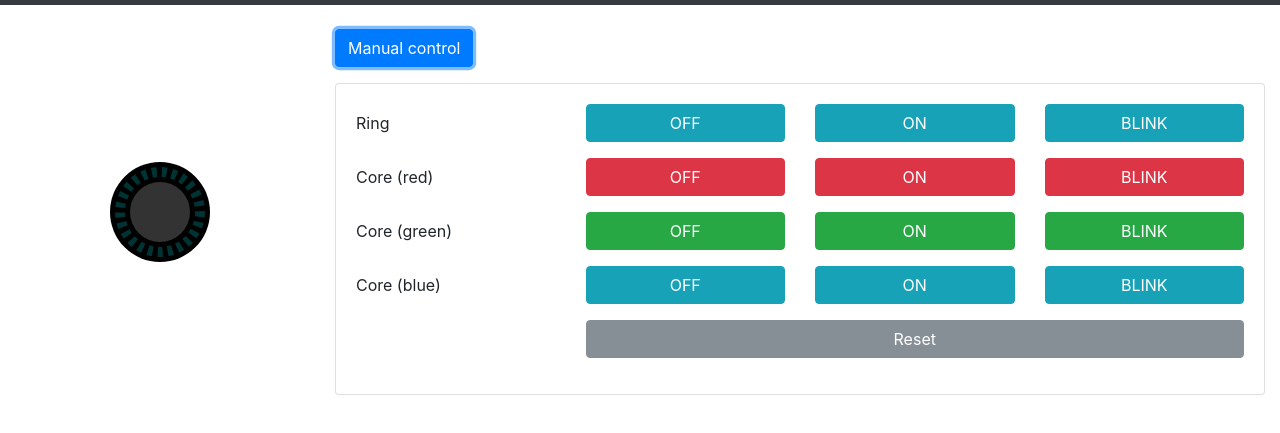
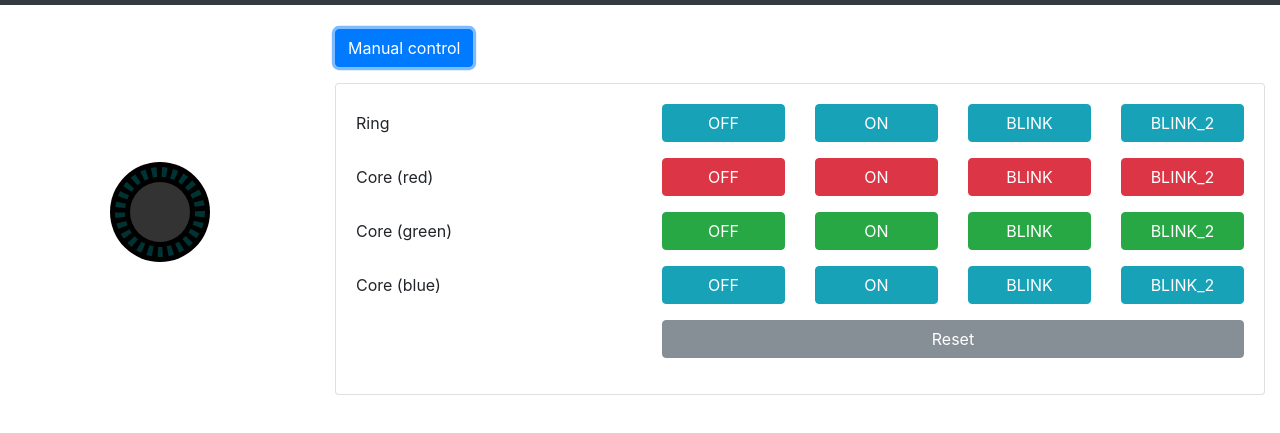
Before and after one commit to kapitanov/miot-arc-lamp, a plain HTML site: page www/index.html in a window 1280 px wide. Both pictures are taken after a click on the button "Manual control". Shown: the part 51-484 px from the top of the page. Drawn offline with nearby package versions, Linux system fonts and the light colour scheme; no server answers.

Commit message:
Added BLINK_2

```diff
--- a/www/index.html
+++ b/www/index.html
@@ -37,58 +37,70 @@
                     <div class="card card-body">
                         <form>
                             <div class="form-group row">
-                                <label class="col-3 col-form-label">Ring</label>
-                                <div class="col-3">
+                                <label class="col-4 col-form-label">Ring</label>
+                                <div class="col-2">
                                     <button type="button" class="btn btn-info btn-block set_ring" data-value="off">OFF</button>
                                 </div>
-                                <div class="col-3">
+                                <div class="col-2">
                                     <button type="button" class="btn btn-info btn-block set_ring" data-value="on">ON</button>
                                 </div>
-                                <div class="col-3">
+                                <div class="col-2">
                                     <button type="button" class="btn btn-info btn-block set_ring" data-value="blink">BLINK</button>
+                                </div>
+                                <div class="col-2">
+                                    <button type="button" class="btn btn-info btn-block set_ring" data-value="blink_2">BLINK_2</button>
                                 </div>
                             </div>
                             <div class="form-group row">
-                                <label class="col-3 col-form-label">Core (red)</label>
-                                <div class="col-3">
+                                <label class="col-4 col-form-label">Core (red)</label>
+                                <div class="col-2">
                                     <button type="button" class="btn btn-danger btn-block set_core_r" data-value="off">OFF</button>
                                 </div>
-                                <div class="col-3">
+                                <div class="col-2">
                                     <button type="button" class="btn btn-danger btn-block set_core_r" data-value="on">ON</button>
                                 </div>
-                                <div class="col-3">
+                                <div class="col-2">
                                     <button type="button" class="btn btn-danger btn-block set_core_r" data-value="blink">BLINK</button>
+                                </div>
+                                <div class="col-2">
+                                    <button type="button" class="btn btn-danger btn-block set_core_r" data-value="blink_2">BLINK_2</button>
                                 </div>
                             </div>
                             <div class="form-group row">
-                                <label class="col-3 col-form-label">Core (green)</label>
-                                <div class="col-3">
+                                <label class="col-4 col-form-label">Core (green)</label>
+                                <div class="col-2">
                                     <button type="button" class="btn btn-success btn-block set_core_g" data-value="off">OFF</button>
                                 </div>
-                                <div class="col-3">
+                                <div class="col-2">
                                     <button type="button" class="btn btn-success btn-block set_core_g" data-value="on">ON</button>
                                 </div>
-                                <div class="col-3">
+                                <div class="col-2">
                                     <button type="button" class="btn btn-success btn-block set_core_g" data-value="blink">BLINK</button>
+                                </div>
+                                <div class="col-2">
+                                    <button type="button" class="btn btn-success btn-block set_core_g" data-value="blink_2">BLINK_2</button>
                                 </div>
                             </div>
                             <div class="form-group row">
-                                <label class="col-3 col-form-label">Core (blue)</label>
-                                <div class="col-3">
+                                <label class="col-4 col-form-label">Core (blue)</label>
+                                <div class="col-2">
                                     <button type="button" class="btn btn-info btn-block set_core_b" data-value="off">OFF</button>
                                 </div>
-                                <div class="col-3">
+                                <div class="col-2">
                                     <button type="button" class="btn btn-info btn-block set_core_b" data-value="on">ON</button>
                                 </div>
-                                <div class="col-3">
+                                <div class="col-2">
                                     <button type="button" class="btn btn-info btn-block set_core_b" data-value="blink">BLINK</button>
+                                </div>
+                                <div class="col-2">
+                                    <button type="button" class="btn btn-info btn-block set_core_b" data-value="blink_2">BLINK_2</button>
                                 </div>
                             </div>
 
 
                             <div class="form-group row">
-                                <div class="col-3"></div>
-                                <div class="col-9">
+                                <div class="col-4"></div>
+                                <div class="col-8">
                                     <button type="button" class="btn btn-block btn-secondary reset">Reset</button>
                                 </div>
                             </div>
```
Also changed, not shown: 1 other file.
